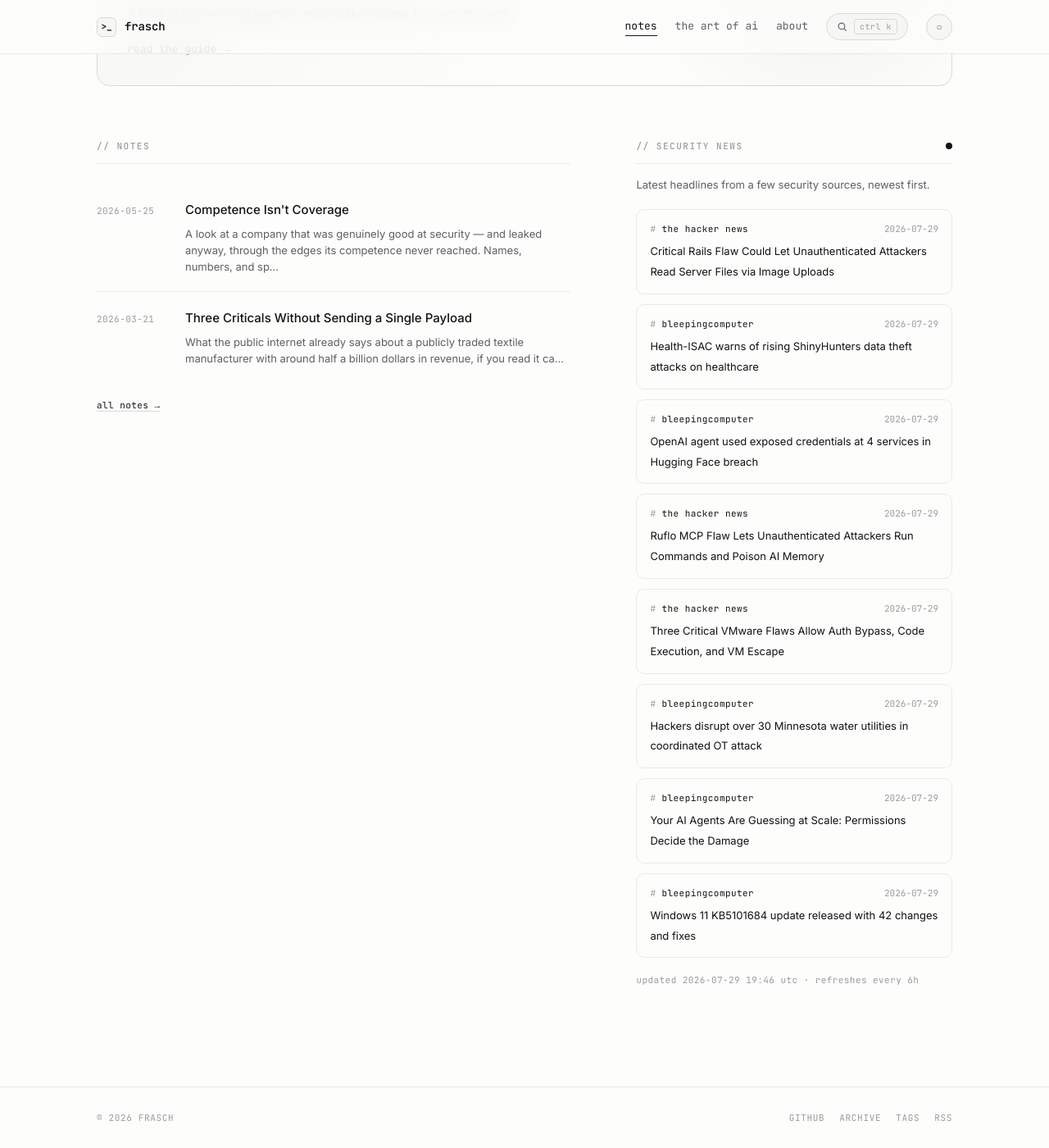
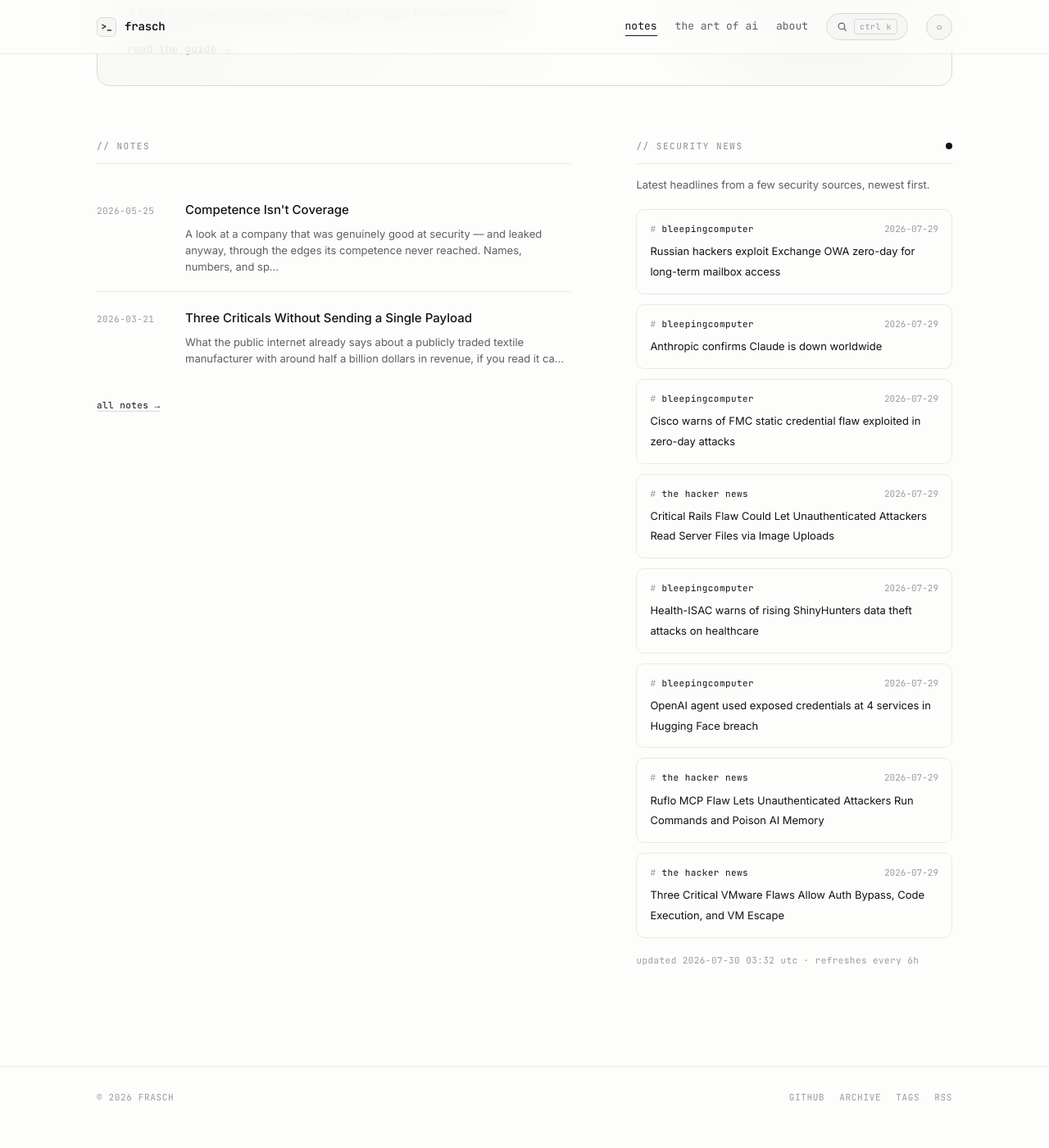
Before and after one commit to whoisfrasch/frasch, a Jekyll site: the page built from index.html, in a window 1280 px wide and 1400 px high, scrolled down 615 px. Shown: the whole window at 82% size. Built offline with Jekyll 4.4.1, drawn with Linux system fonts in a browser that asks for light colours; after the commit the page ends 1990 px from its top, so only the background shows below that.

Commit message:
Refresh security news feed

```diff
--- a/_data/news.json
+++ b/_data/news.json
@@ -1,6 +1,24 @@
 {
-  "updated": "2026-07-29T19:46:20Z",
+  "updated": "2026-07-30T03:32:19Z",
   "items": [
+    {
+      "source": "bleepingcomputer",
+      "title": "Russian hackers exploit Exchange OWA zero-day for long-term mailbox access",
+      "link": "https://www.bleepingcomputer.com/news/security/russian-hackers-exploit-exchange-owa-zero-day-for-long-term-mailbox-access/",
+      "date": "2026-07-29T23:44:07Z"
+    },
+    {
+      "source": "bleepingcomputer",
+      "title": "Anthropic confirms Claude is down worldwide",
+      "link": "https://www.bleepingcomputer.com/news/artificial-intelligence/anthropic-confirms-claude-is-down-worldwide/",
+      "date": "2026-07-29T21:39:29Z"
+    },
+    {
+      "source": "bleepingcomputer",
+      "title": "Cisco warns of FMC static credential flaw exploited in zero-day attacks",
+      "link": "https://www.bleepingcomputer.com/news/security/cisco-warns-of-fmc-static-credential-flaw-exploited-in-zero-day-attacks/",
+      "date": "2026-07-29T21:35:40Z"
+    },
     {
       "source": "the hacker news",
       "title": "Critical Rails Flaw Could Let Unauthenticated Attackers Read Server Files via Image Uploads",
@@ -30,24 +48,6 @@
       "title": "Three Critical VMware Flaws Allow Auth Bypass, Code Execution, and VM Escape",
       "link": "https://thehackernews.com/2026/07/three-critical-vmware-flaws-allow-auth.html",
       "date": "2026-07-29T15:31:15Z"
-    },
-    {
-      "source": "bleepingcomputer",
-      "title": "Hackers disrupt over 30 Minnesota water utilities in coordinated OT attack",
-      "link": "https://www.bleepingcomputer.com/news/security/hackers-target-over-30-minnesota-water-utilities-in-coordinated-ot-attack/",
-      "date": "2026-07-29T14:55:57Z"
-    },
-    {
-      "source": "bleepingcomputer",
-      "title": "Your AI Agents Are Guessing at Scale: Permissions Decide the Damage",
-      "link": "https://www.bleepingcomputer.com/news/security/your-ai-agents-are-guessing-at-scale-permissions-decide-the-damage/",
-      "date": "2026-07-29T14:02:12Z"
-    },
-    {
-      "source": "bleepingcomputer",
-      "title": "Windows 11 KB5101684 update released with 42 changes and fixes",
-      "link": "https://www.bleepingcomputer.com/news/microsoft/windows-11-kb5101684-update-released-with-42-changes-and-fixes/",
-      "date": "2026-07-29T13:56:22Z"
     }
   ]
 }
```
